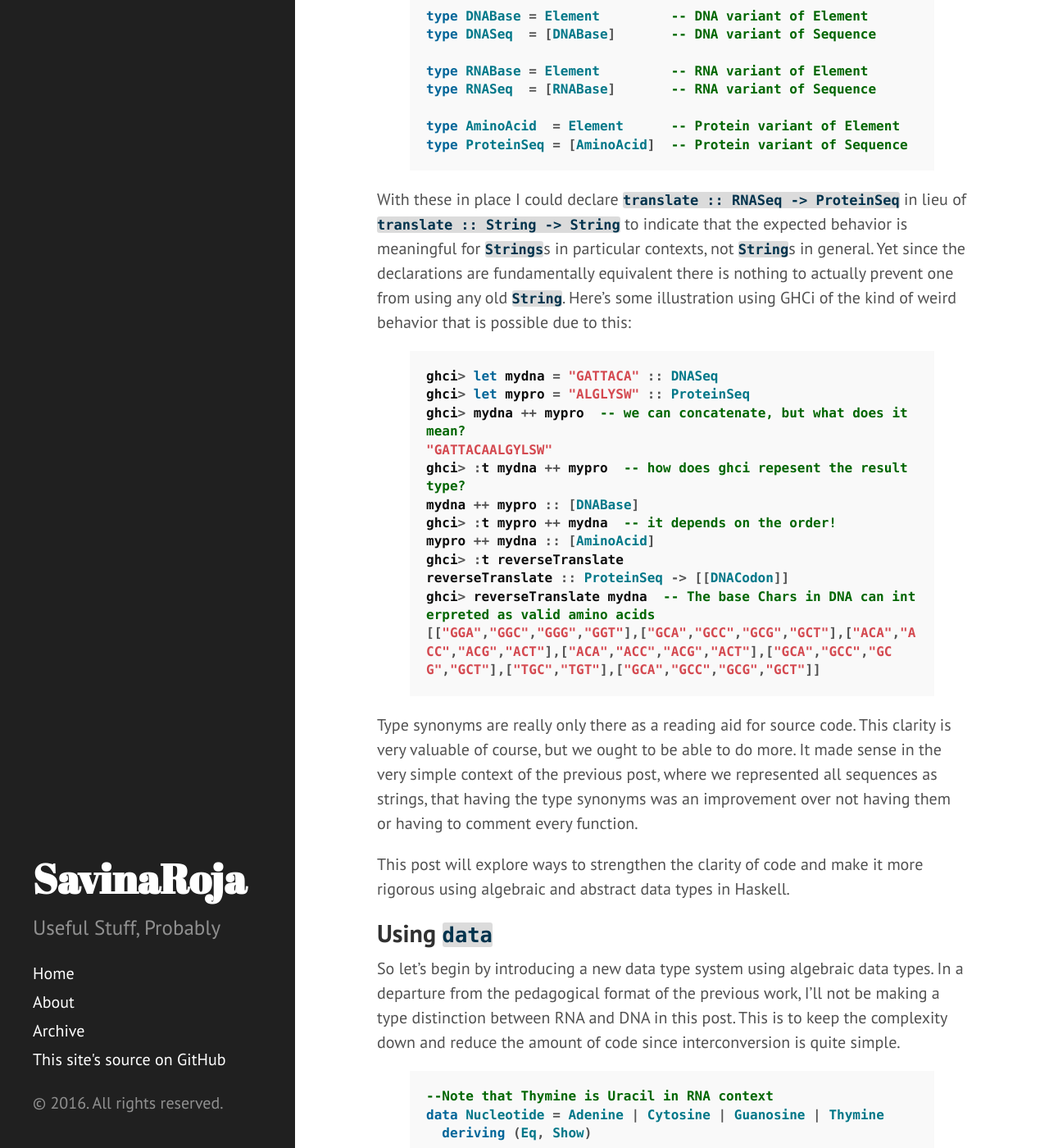
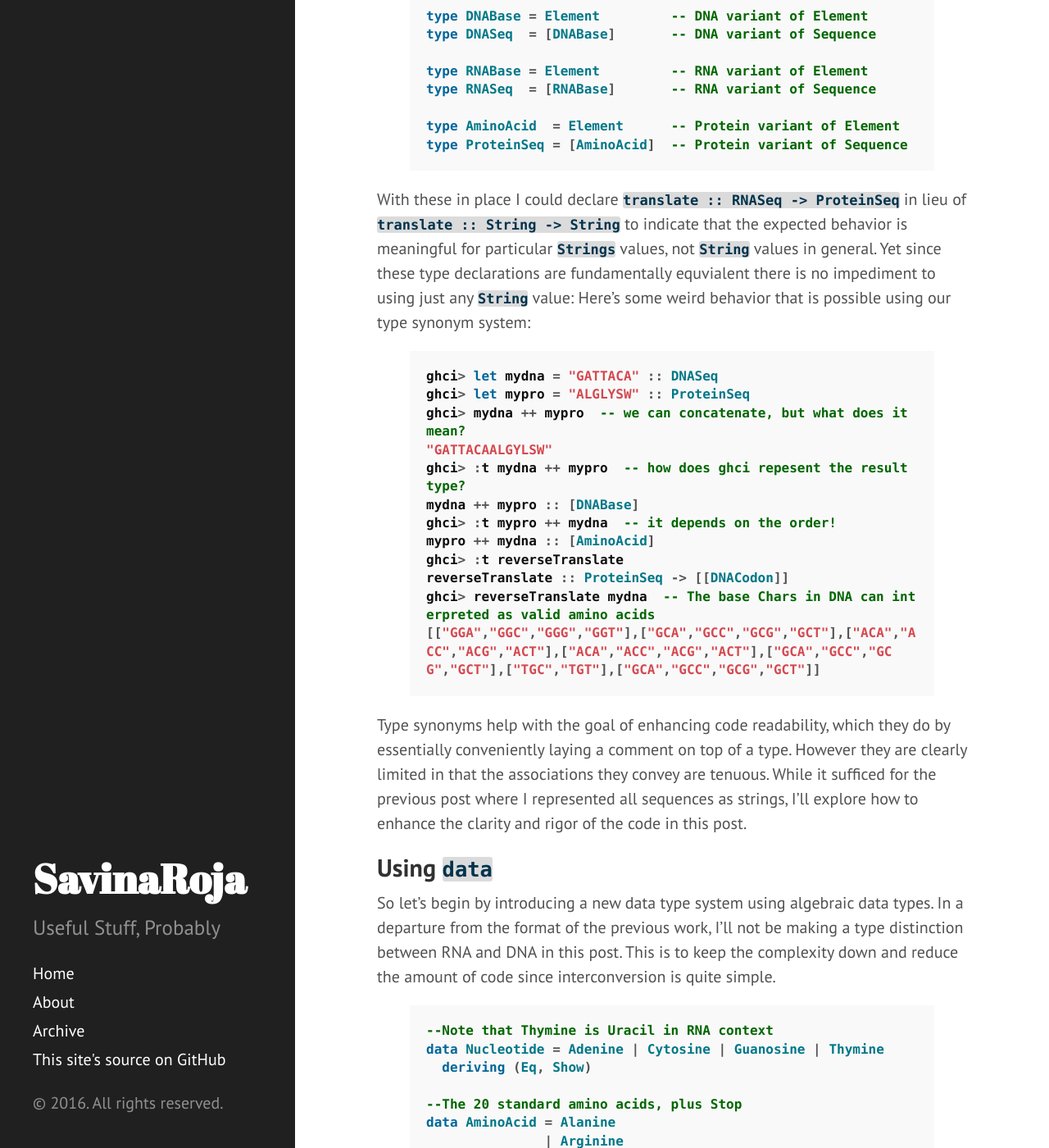
Before and after one commit to SavinaRoja/SavinaRoja.github.io, a Jekyll site: the page built from _posts/2016-01-22-haskell-revisits-the-central-dogma.md, in a window 1280 px wide and 1400 px high, scrolled down 672 px. Shown: the whole window at 82% size. Built offline with Jekyll 4.4.1, drawn with Linux system fonts in a browser that asks for light colours; Markdown is read by kramdown in place of the engine named in the settings; some of the changed text lies outside the part shown.

Commit message:
Mostly editing

```diff
--- a/_posts/2016-01-22-haskell-revisits-the-central-dogma.md
+++ b/_posts/2016-01-22-haskell-revisits-the-central-dogma.md
@@ -5,12 +5,12 @@ title: Haskell Revisits the Central Dogma
 
 In this post I'll be going over some of the ideas from the previous,
 [Haskell Meets the Central Dogma](http://savinaroja.github.io/2016/01/11/haskell-meets-the-central-dogma),
-and introduce some additional concepts to refine or improve our approach. If you
+and introduce some additional concepts for refinement. If you
 are new to Haskell, you may want to read that one before this one. This post will
-adopt a more mature approach to our Haskell code, but hopefully the transition
+add some intermediate concepts in Haskell code and hopefully the transition
 will feel suitably gradual for novices.
 
-### Shortcomings of helpful type synonyms
+### Limitations of type synonyms
 
 I previously began by declaring some type synonyms so that in my code
 I could differentiate between functions meant to operate with DNA (`DNASeq`),
@@ -34,10 +34,10 @@ type ProteinSeq = [AminoAcid]  -- Protein variant of Sequence
 
 With these in place I could declare `translate :: RNASeq -> ProteinSeq` in lieu
 of `translate :: String -> String` to indicate that the expected behavior is
-meaningful for `Strings`s in particular contexts, not `String`s in general. Yet
-since the declarations are fundamentally equivalent there is nothing to actually
-prevent one from using any old `String`. Here's some illustration using GHCi of
-the kind of weird behavior that is possible due to this:
+meaningful for particular `Strings` values, not `String` values in general. Yet
+since these type declarations are fundamentally equvialent there is no impediment
+to using just any `String` value: Here's some weird behavior that is possible
+using our type synonym system:
 
 {% highlight haskell %}
 ghci> let mydna = "GATTACA" :: DNASeq
@@ -54,19 +54,16 @@ ghci> reverseTranslate mydna  -- The base Chars in DNA can interpreted as valid
 [["GGA","GGC","GGG","GGT"],["GCA","GCC","GCG","GCT"],["ACA","ACC","ACG","ACT"],["ACA","ACC","ACG","ACT"],["GCA","GCC","GCG","GCT"],["TGC","TGT"],["GCA","GCC","GCG","GCT"]]
 {% endhighlight %}
 
-Type synonyms are really only there as a reading aid for source code. This
-clarity is very valuable of course, but we ought to be able to do more. It made sense in the
-very simple context of the previous post, where we represented all sequences
-as strings, that having the type synonyms was an improvement over not having them
-or having to comment every function.
-
-This post will explore ways to strengthen the clarity of code and make it more
-rigorous using algebraic and abstract data types in Haskell.
+Type synonyms help with the goal of enhancing code readability, which they do by
+essentially conveniently laying a comment on top of a type. However they are
+clearly limited in that the associations they convey are tenuous. While it
+sufficed for the previous post where I represented all sequences as strings,
+I'll explore how to enhance the clarity and rigor of the code in this post.
 
 ## Using `data`
 
 So let's begin by introducing a new data type system using algebraic data types.
-In a departure from the pedagogical format of the previous work, I'll not be
+In a departure from the format of the previous work, I'll not be
 making a type distinction between RNA and DNA in this post. This is to keep
 the complexity down and reduce the amount of code since interconversion is quite
 simple.
@@ -105,12 +102,12 @@ type ProteinSeq = [AminoAcid]   -- Protein Sequence
 {% endhighlight %}
 
 Here I've created two new data types: `Nucleotide`, and `AminoAcid`. These new
-data types consist of unique value constructors and the type synonyms `NucleicSeq`,
+data types have their own value constructors. The type synonyms `NucleicSeq`,
 `ProteinSeq` declare my intent to work with these sequences as lists of their
 respective building blocks.
 
-Let's get a quick feel for how we can work with this new system and see how it
-prevents some of the aforementioned weirdness:
+Let's get a quick feel for this system and how it prevents some of the weirdness
+from before:
 
 {% highlight haskell %}
 ghci> let mydna = [Guanosine, Adenine, Thymine, Thymine, Adenine, Cytosine, Adenine]
@@ -120,11 +117,11 @@ ghci> show mydna
 ghci> show mypro
 "[Alanine,Leucine,Glycine,Tyrosine,Leucine,Serine,Tryptophan]"
 ghci> mydna ++ mypro -- Lists are homogenous, we can't mix types in a sequence
-    Couldn't match type ‘AminoAcid’ with ‘Nucleotide’
-    Expected type: [Nucleotide]
-      Actual type: [AminoAcid]
-    In the second argument of ‘(++)’, namely ‘mypro’
-    In the expression: mydna ++ mypro
+--    Couldn't match type ‘AminoAcid’ with ‘Nucleotide’
+--    Expected type: [Nucleotide]
+--      Actual type: [AminoAcid]
+--    In the second argument of ‘(++)’, namely ‘mypro’
+--    In the expression: mydna ++ mypro
 ghci> Thymine : mydna -- Prepend Thymine
 [Thymine,Guanosine,Adenine,Thymine,Thymine,Adenine,Cytosine,Adenine]
 {% endhighlight %}
@@ -197,12 +194,11 @@ data Codon = Codon Nucleotide Nucleotide Nucleotide
 {% endhighlight %}
 
 It's important to observe here that a `Codon` type value is constructed using
-the constructor (also called `Codon`) and three `Nucleotide` type values. Using
-this definition enforces the "shape" of a codon, it is a three-membered, ordered
-collection of `Nucleotides`; no exceptions.
+three `Nucleotide` type values. Using this definition enforces the "shape" of a
+codon as a three-membered, ordered collection of `Nucleotide`s.
 
 The next important job is to redo our `geneticCode` function from earlier to
-work with the new `Codon` type. For the record, there are ways of writing this
+work with the new `Codon` type. There are ways of writing this
 function that require less typing (great for saving time and avoiding typos) but
 are somewhat more arcane (less great for starting out), so I'll wait before
 demonstrating such.
@@ -275,11 +271,11 @@ geneticCode (Codon Thymine   Thymine   Guanosine) = Leucine
 geneticCode (Codon Thymine   Thymine   Thymine  ) = Phenylalanine
 {% endhighlight %}
 
-*Don't pity my poor typing fingers, I just copied the old function and worked a
-little vim magic to get this one!* Now I need to find a way to use this function
-so that I can convert a `NucleicSeq` to `ProteinSeq`; since I'm being stricter
-about using codon representation and `NucleicSeq` doesn't directly contain
-`Codon`s, it's slightly more complicated.
+*Don't pity my poor typing fingers, I just copied the old function and used few
+vim substitutions to make the new one* Now I need to find a way to use this
+function so that I can convert a `NucleicSeq` to `ProteinSeq`; since I'm being
+stricter about using codon representation and `NucleicSeq` doesn't directly
+contain `Codon`s, it's slightly more complicated.
 
 Let's start at the top with what our `translate` function should be:
 
@@ -306,8 +302,9 @@ toCodons _ = Nothing  -- Nothing if anything else
 The last list may have a length of less than 3 if `s` has a number of elements
 not evenly divisible by 3.
 That caveat presents a problem in that a `Codon` may only be constructed if we
-have the full 3 elements. To work with this problem we make use of `Maybe`, a
-data type frequently used to handle expressions with the possibility of failure.
+have the full 3 elements. To handle this problem we make use of `Maybe`, a
+data type frequently used to work with the concept of possible failure. A value
+of type `Maybe a` may be either `Nothing` (failure) or `Just a` (success).
 
 `toCodons` was written with pattern matching so that if it gets a list with a length
 other than 3, it yields `Nothing` indicating failure. If it succeeds, it
```
Also changed, not shown: other parts of _posts/2016-01-22-haskell-revisits-the-central-dogma.md (+7 -7 lines).
